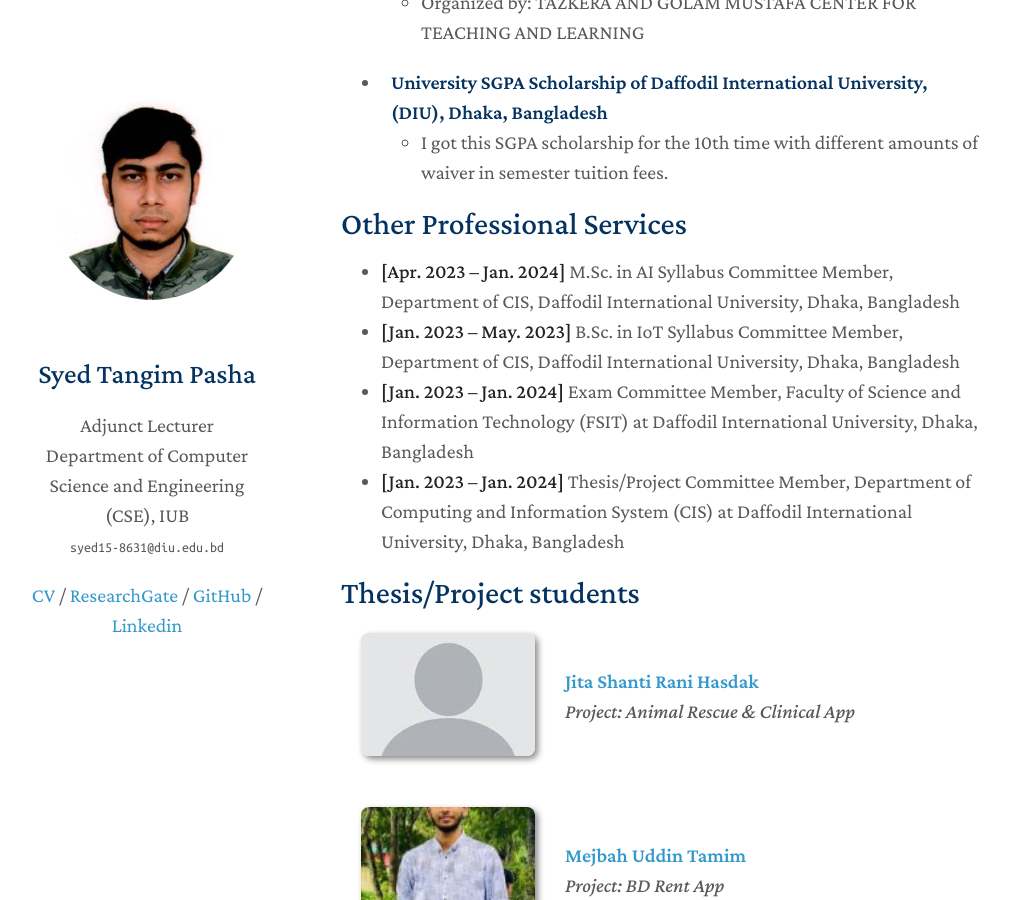
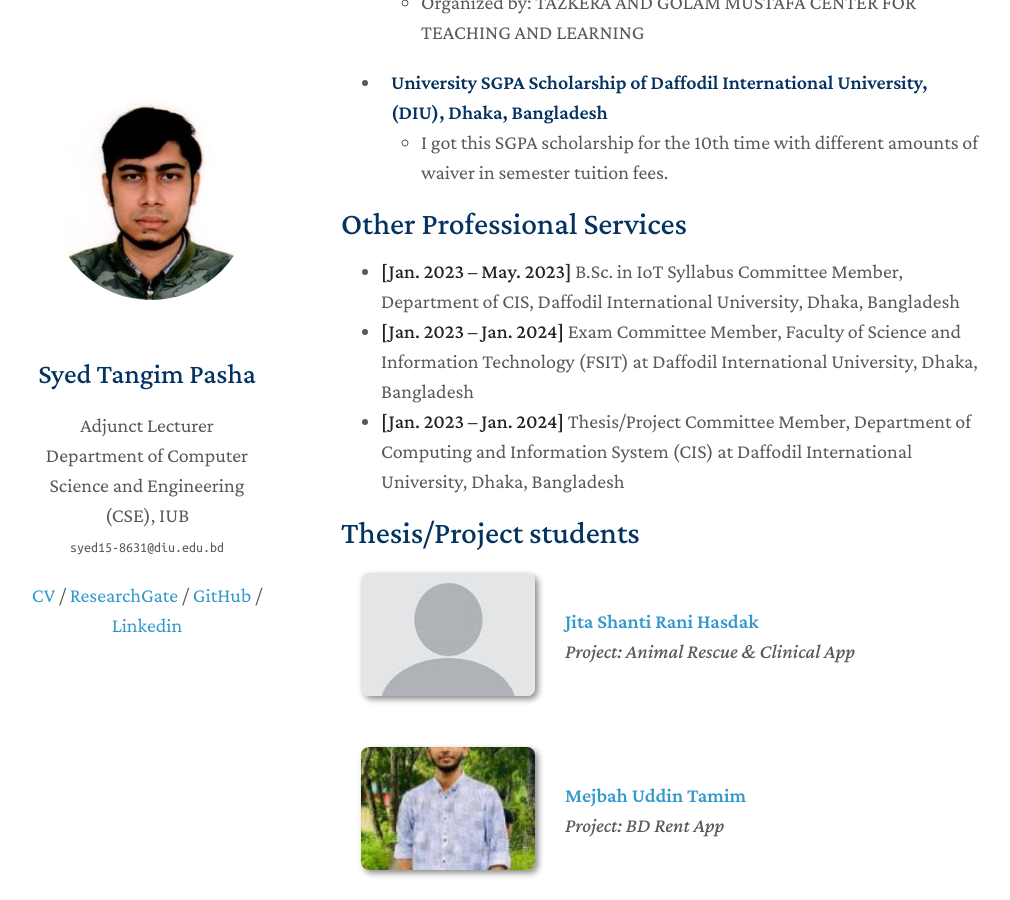
Before and after one commit to Syed-Tangim-Pasha/syed-tangim-pasha.github.io, a Jekyll site: the page built from index.md, in a window 1280 px wide and 900 px high, scrolled down 3865 px. Shown: the whole window, without its empty margins (129-1139 px from the left). Built offline with Jekyll 4.4.1, drawn with Linux system fonts in a browser that asks for light colours; nearby versions of some CDN libraries; a style sheet for code colours, icons or effects is not loaded; our own code applies the rules of GitHub Pages for plain Markdown files.

Commit message:
Update index.md

```diff
--- a/index.md
+++ b/index.md
@@ -54,7 +54,6 @@ I am Syed Tangim Pasha, currently working as an Adjunct Lecturer in the Departme
 
 ## Other Professional Services
 
-- **[Apr. 2023 – Jan. 2024]** M.Sc. in AI Syllabus Committee Member, Department of CIS, Daffodil International University, Dhaka, Bangladesh
 - **[Jan. 2023 – May. 2023]** B.Sc. in IoT Syllabus Committee Member, Department of CIS, Daffodil International University, Dhaka, Bangladesh
 - **[Jan. 2023 – Jan. 2024]** Exam Committee Member, Faculty of Science and Information Technology (FSIT) at Daffodil International University, Dhaka, Bangladesh
 - **[Jan. 2023 – Jan. 2024]** Thesis/Project Committee Member, Department of Computing and Information System (CIS) at Daffodil International University, Dhaka, Bangladesh
```
